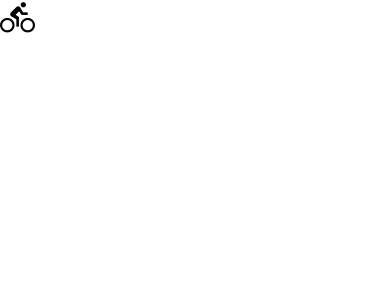
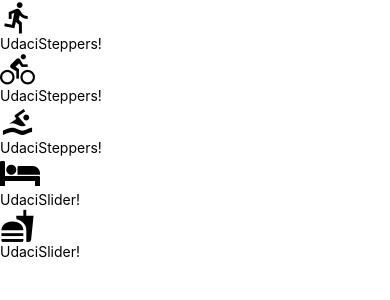
Before and after one commit to MichalWit/UdaciFitness, a React Native app: screen / in a window 390 px wide. Shown: the top 300 px of the page. Built offline with nearby package versions, Linux system fonts and the light colour scheme.

Commit message:
func: display icons with input types

```diff
--- a/components/AddEntry.js
+++ b/components/AddEntry.js
@@ -1,6 +1,9 @@
 import React, { Component } from 'react'
 import { View, Text } from 'react-native'
 import { getMetricMetaInfo } from '../utils/helpers'
+import UdaciSlider from './UdaciSlider'
+import UdaciSteppers from './UdaciSteppers'
+
 
 class AddEntry extends Component {
 
@@ -43,8 +46,36 @@
     }
 
     render() {
+        const metaInfo = getMetricMetaInfo()
         return (
-            <View>{getMetricMetaInfo('bike').getIcon()}
+            <View>
+            {
+                Object.keys(metaInfo).map(
+                    (key) => {
+                        const { getIcon, type, ...rest } = metaInfo[key]
+                        const value = this.state[key]
+                        return (
+                            <View key={key}>
+                                {getIcon()}
+                                {
+                                    type === 'slider'
+                                        ? <UdaciSlider
+                                            value={value}
+                                            onChange={(value) => this.slide(key, value)}
+                                            {...rest}
+                                        />
+                                        : <UdaciSteppers
+                                            value={value}
+                                            onIncrement={() => this.increment(key)}
+                                            onDecrement={() => this.decrement(key)}
+                                            {...rest}
+                                        />
+                                }
+                            </View>
+                        )
+                    }
+                )
+            }
             </View>
         )
     }
--- /dev/null
+++ b/components/UdaciSlider.js
@@ -0,0 +1,10 @@
+import React from 'react'
+import { View, Text } from 'react-native'
+
+export default function UdaciSlider() {
+    return (
+        <View>
+            <Text>UdaciSlider!</Text>
+        </View>
+    )
+}
--- /dev/null
+++ b/components/UdaciSteppers.js
@@ -0,0 +1,10 @@
+import React from 'react'
+import { View, Text } from 'react-native'
+
+export default function UdaciSteppers() {
+    return (
+        <View>
+            <Text>UdaciSteppers!</Text>
+        </View>
+    )
+}
```
